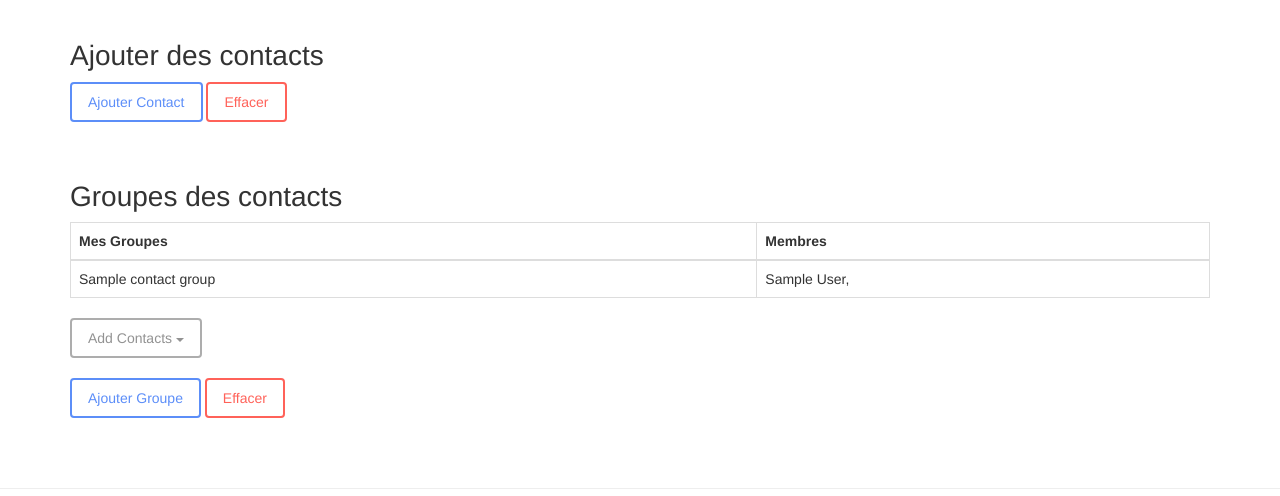
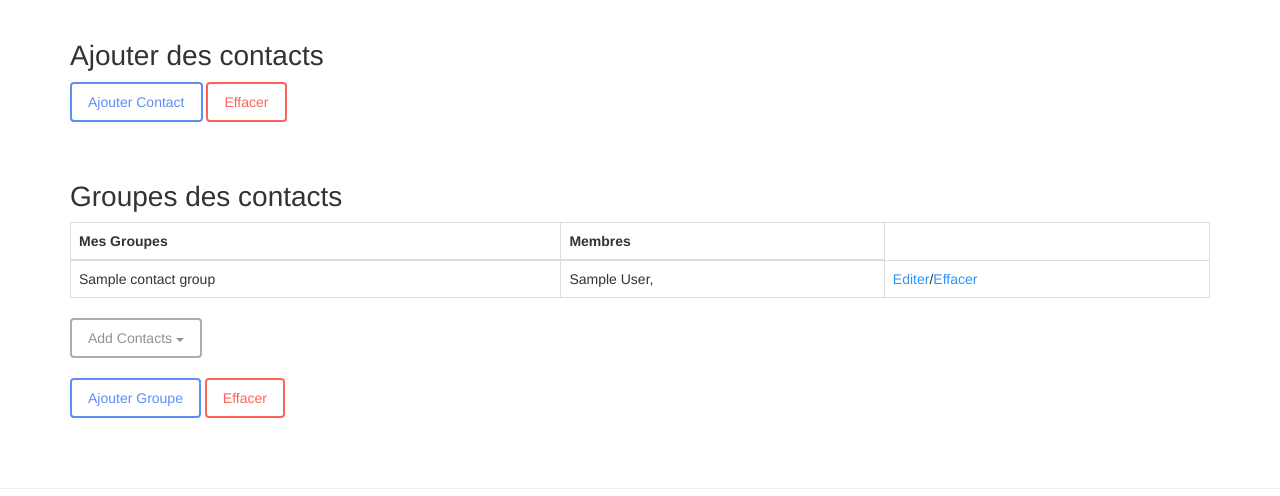
Before and after one commit to ErickMwazonga/iti-sms, a Django app: template send_sms/templates/contacts.html in a window 1280 px wide. Shown: the part 306-802 px from the top of the page. Run offline with Django 3.2, Linux system fonts and the light colour scheme; the template is opened without the code that fills it: most values are stand-ins (such as "Sample title", 1, 10 or a date in 2020); some libraries are stand-ins or nearby versions; some web fonts are replaced.

Commit message:
adding edit/delete to contacts.html

```diff
--- a/send_sms/templates/contacts.html
+++ b/send_sms/templates/contacts.html
@@ -69,7 +69,10 @@
         {% for cg in contact_group %}
             <tr>
                 <td>{{ cg.groupName }}</td>
-                <td>{% for name in cg.contact.all %}{{name.firstName}} {{name.lastName}}, {% endfor %}</td>
+                {% for name in cg.contact.all %}
+                    <td>{{name.firstName}} {{name.lastName}},</td>
+                    <td><a href="/contacts/edit-group/{{cg.id}}">Editer</a>/<a href="/contacts/group/delete/{{cg.id}}">Effacer</a></td>
+                {% endfor %}
             </tr>
         {% endfor %}
         </tbody>
```
